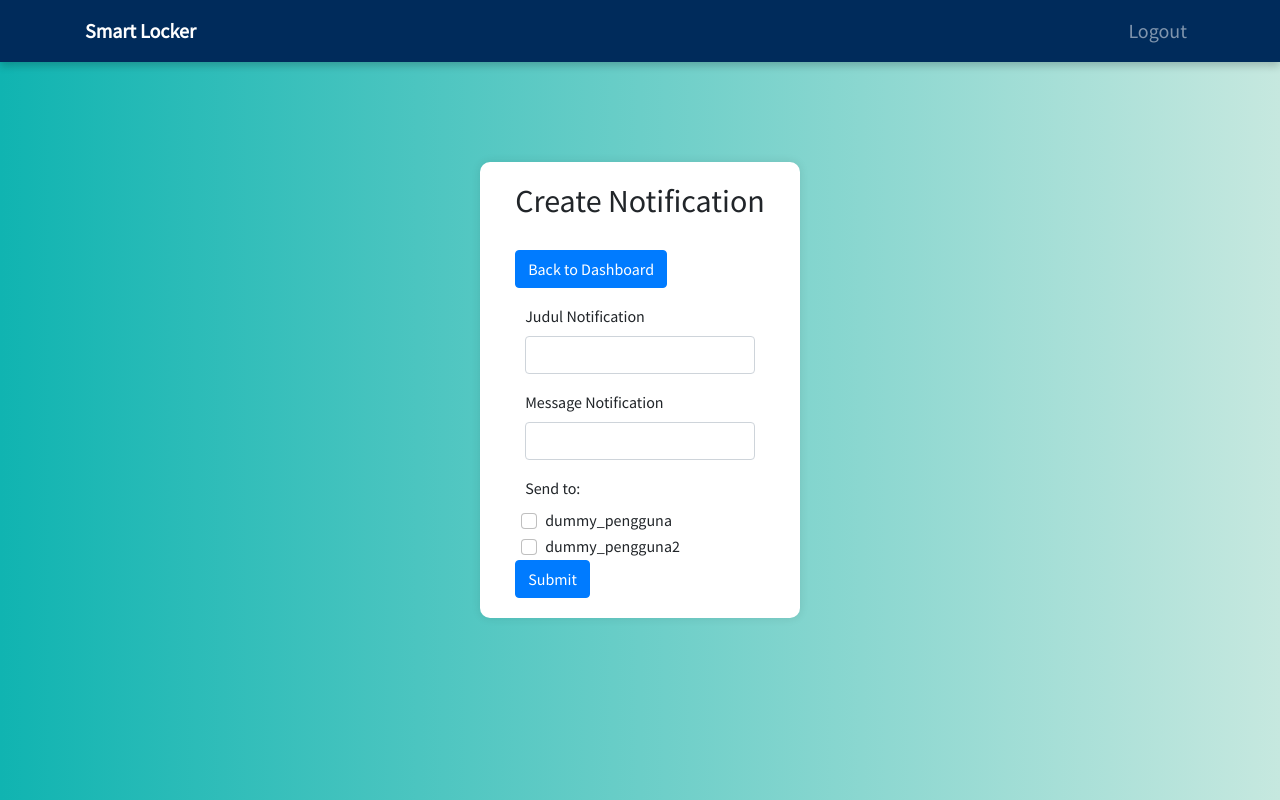
After one commit to RPL-SprintMasters/smart-locker, a Django app: page /admin/add-notification/ in a window 1280 px wide. The commit adds this page. Run offline with Django 4.2, Linux system fonts and the light colour scheme; a user stored in the database is signed in; data comes from the database, SQL or seed files in the repository; some libraries are stand-ins or nearby versions.

Commit message:
coba push

```diff
--- /dev/null
+++ b/app_admin/templates/add_notification.html
@@ -0,0 +1,50 @@
+{% extends 'base.html' %}
+{% load static %}
+
+{% block meta %}
+<title>Add Notification to Pengguna - Smart Loker</title>
+{% endblock meta %}
+
+{% block content %}
+<div class="content-container d-flex align-items-center justify-content-center mx-auto">
+    <div class="container">
+        <h2>Create Notification</h2>
+
+        {% if status == 'success' %}
+            <div class="alert alert-success">
+                Your service form has been successfully submitted.
+            </div>
+        {% endif %}
+
+        <a href="{% url 'app_admin:dashboard_admin' %}" class="btn btn-primary mb-3">Back to Dashboard</a>
+
+        <form method="post" enctype="multipart/form-data">
+            {% csrf_token %}
+            <div style="display: flex;" id="flex-container">
+                <div style="flex: 1; padding: 0 10px;">
+                    <div class="form-group">
+                        <label for="title_notification">Judul Notification</label>
+                        <input type="text" class="form-control" id="title_notification" name="title_notification" required>
+                    </div>
+                    <div class="form-group">
+                        <label for="message_notification">Message Notification</label>
+                        <input type="text" class="form-control" id="message_notification" name="message_notification" required>
+                    </div>
+                    <div id="user-list-container">
+                        <label>Send to:</label>
+                        {% for pengguna in all_pengguna %}
+                            <div class="form-check">
+                                <input type="checkbox" class="form-check-input" id="{{ pengguna.user.username }}" name="recipients" value="{{ pengguna.user.username }}">
+                                <label class="form-check-label" for="{{ pengguna.user.username }}">{{ pengguna.user.username }}</label>
+                            </div>
+                        {% endfor %}
+                    </div>
+                </div>
+            </div>
+            <button type="submit" class="btn btn-primary">Submit</button>
+        </form>
+    </div>
+</div>
+
+
+{% endblock content %}
--- a/app_admin/templates/dashboard_admin.html
+++ b/app_admin/templates/dashboard_admin.html
@@ -35,6 +35,12 @@
 					<div class="btn-group me-2" role="group" aria-label="First group">
 						<a href="{% url 'app_admin:manage' %}" class="btn btn-primary btn-block">Manage Entity</a>
 					</div>
+					<div class="btn-group me-2" role="group" aria-label="First group">
+						<a href="{% url 'app_admin:add_notification' %}" class="btn btn-primary btn-block">Add Notification</a>
+					</div>
+					<div class="btn-group me-2" role="group" aria-label="First group">
+						<a href="https://web.whatsapp.com/" target="_blank" class="btn btn-success btn-block">Open Whatsapp</a>
+					</div>
 				</div>
 			</div>
 		</div>
--- a/app_admin/urls.py
+++ b/app_admin/urls.py
@@ -5,4 +5,5 @@ app_name = 'app_admin'
 urlpatterns = [
     path('dashboard/', dashboard_admin, name='dashboard_admin'),
     path('manage/', manage, name='manage'),
+    path('add-notification/', add_notification, name='add_notification'),
 ]
--- a/app_admin/views.py
+++ b/app_admin/views.py
@@ -1,5 +1,8 @@
 from django.shortcuts import redirect, render, get_object_or_404
 from django.contrib.auth.decorators import login_required
+
+from authentication.models import *
+from app_pengguna.models import *
 
 @login_required
 def dashboard_admin(request):
@@ -14,3 +17,34 @@ def manage(request):
     username = request.user.username
     context['username'] = username
     return render(request, 'manage.html', context=context)
+
+@login_required
+def add_notification(request):
+    context = dict()
+    if request.method == 'POST':
+        title_notification = request.POST.get('title_notification')
+        message_notification = request.POST.get('message_notification')
+        recipients = request.POST.getlist('recipients')
+
+        admin_pembuat = Admin.objects.get(user=request.user)
+
+        notifikasi = Notifikasi.objects.create(
+            pembuat=admin_pembuat,
+            judul=title_notification,
+            pesan=message_notification
+        )
+
+        for username in recipients:
+            try:
+                pengguna = Pengguna.objects.get(user__username=username)
+                notifikasi.pengguna.add(pengguna)
+            except:
+                print(f"error: {username}")
+        notifikasi.save()
+        context['status'] = 'success'
+
+    username = request.user.username
+    context['username'] = username
+    all_pengguna = Pengguna.objects.all()
+    context['all_pengguna'] = all_pengguna
+    return render(request, 'add_notification.html', context=context)
--- a/app_pengguna/models.py
+++ b/app_pengguna/models.py
@@ -32,7 +32,7 @@ class TopupHistory(models.Model):
 
 class Notifikasi(models.Model):
     pengguna = models.ManyToManyField(Pengguna)
-    pembuat = models.ForeignKey(Admin, on_delete=models.CASCADE)
+    pembuat = models.ForeignKey(Admin, on_delete=models.SET_NULL, null=True)
     waktu = models.DateTimeField(auto_now=True)
     judul = models.CharField(max_length=15)
     pesan = models.TextField()
--- a/app_pengguna/urls.py
+++ b/app_pengguna/urls.py
@@ -4,10 +4,12 @@ from app_pengguna.views import *
 app_name = 'app_pengguna'
 urlpatterns = [
     path('dashboard/', dashboard_pengguna, name='dashboard_pengguna'),
-    path('daftar_lokasi/', daftar_lokasi, name='daftar_lokasi'),
-    path('daftar_loker/<int:grup_loker_id>/', daftar_loker, name='daftar_loker'),
-    path('pinjam_loker/', pinjam_loker, name='pinjam_loker'),
-    path('open_loker/<int:loker_id>/', open_loker, name='open_loker'),
+    path('daftar-lokasi/', daftar_lokasi, name='daftar_lokasi'),
+    path('daftar-loker/<int:grup_loker_id>/', daftar_loker, name='daftar_loker'),
+    path('pinjam-loker/', pinjam_loker, name='pinjam_loker'),
+    path('open-loker/<int:loker_id>/', open_loker, name='open_loker'),
     path('kembalikan_loker/', kembalikan_loker, name='kembalikan_loker'),
-    path('close_loker/<int:loker_id>/', close_loker, name='close_loker'),
+    path('close-loker/<int:loker_id>/', close_loker, name='close_loker'),
+    path('view-notification/', view_notification, name='view_notification'),
+    path('hubungi-admin/', hubungi_admin, name='hubungi_admin'),
 ]
--- a/authentication/models.py
+++ b/authentication/models.py
@@ -9,6 +9,7 @@ class UserManage(AbstractUser):
 
 class Admin(models.Model):
     user = models.OneToOneField(UserManage, on_delete=models.CASCADE)
+    is_online = models.BooleanField(default=False)
 
 class Pengguna(models.Model):
     user = models.OneToOneField(UserManage, on_delete=models.CASCADE)
--- a/project_django/urls.py
+++ b/project_django/urls.py
@@ -26,8 +26,10 @@ urlpatterns = [
     path('', include('authentication.urls')),
     path('admin/', include('app_admin.urls')),
     path('pengguna/', include('app_pengguna.urls')),
-    path('api-from-machine/', api_from_machine, name='api_from_machine'),
     path('logout/', logout_view, name='logout'),
+    path('api/from-machine/', api_from_machine, name='api_from_machine'),
+    path('api/get-all-transaksi/', api_get_all_transaksi, name='api_get_all_transaksi'),
+    path('api/post-transaksi/', api_post_transaksi, name='api_post_transaksi'),
 ]
 if settings.DEBUG:
     urlpatterns += static(settings.MEDIA_URL,
```
Also changed, not shown: app_pengguna/templates/dashboard_pengguna.html (+8 -0 lines), app_pengguna/templates/open_loker.html (+19 -1 lines), app_pengguna/templates/view_notification.html (added, +23 -0 lines), app_pengguna/views.py (+20 -1 lines), authentication/views.py (+7 -3 lines), project_django/views.py (+35 -0 lines), app_pengguna/migrations/0005_alter_notifikasi_pembuat.py (added), authentication/migrations/0002_admin_is_online.py (added).
